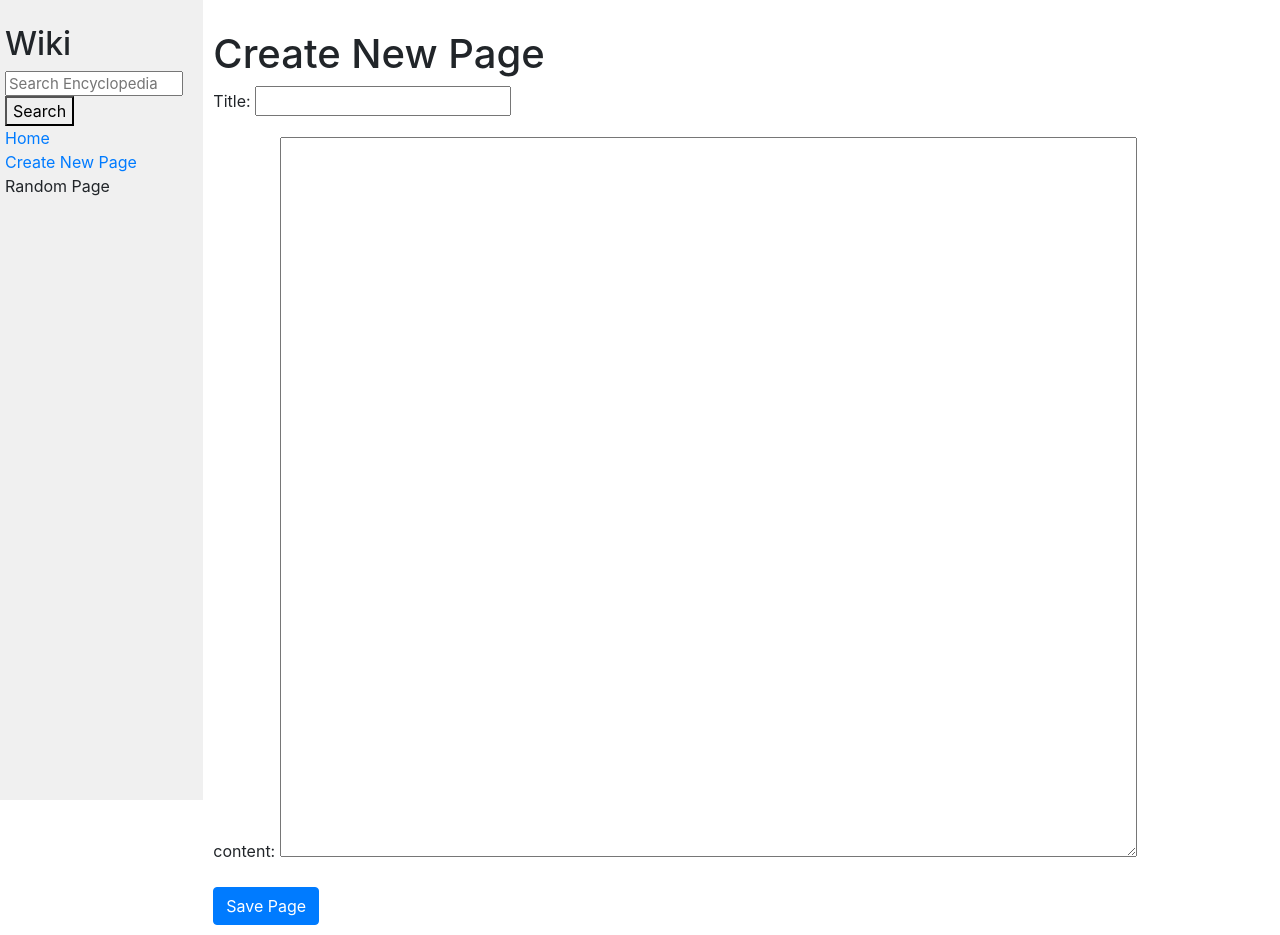
After one commit to joshua-simfukwe-15/wiki, a Django app: page /create/ in a window 1280 px wide. The commit adds this page. Run offline with Django 3.2, Linux system fonts and the light colour scheme; some libraries are stand-ins or nearby versions.

Commit message:
feat: add functionality to create new encyclopedia entries
- Implement "Create New Page" view accessible from the sidebar
- Allow users to input a title and Markdown content for the new entry
- Validate the title to ensure no entry with the same name already exists
- Show an error message if an entry with the provided title already exists
- Save the new entry to disk and redirect users to the newly created entry page

```diff
--- /dev/null
+++ b/encyclopedia/templates/encyclopedia/create_page.html
@@ -0,0 +1,23 @@
+{% extends "encyclopedia/layout.html" %}
+
+{% block title %}
+Create New Page
+{% endblock %}
+
+{% block body %}
+<h1>Create New Page</h1>
+
+{% if error %}
+<div class="alert alert-danger">
+    {{ error }}
+</div>
+{% endif %}
+
+<form action="{% url 'create' %}" method="post">
+    {% csrf_token %}
+    {{ form.as_p }}
+    <button type="submit" class="btn btn-primary">Save Page</button>
+</form>
+
+
+{% endblock %}
--- a/encyclopedia/templates/encyclopedia/layout.html
+++ b/encyclopedia/templates/encyclopedia/layout.html
@@ -23,7 +23,7 @@
                 <a href="{% url 'index' %}">Home</a>
             </div>
             <div>
-                Create New Page
+                <a href="{% url 'create' %}">Create New Page</a>
             </div>
             <div>
                 Random Page
--- a/encyclopedia/urls.py
+++ b/encyclopedia/urls.py
@@ -5,5 +5,6 @@ from . import views
 urlpatterns = [
     path("", views.index, name="index"),
     path("wiki/<str:title>", views.entry, name="entry"),
-    path("search", views.search, name="search")
+    path("search", views.search, name="search"),
+    path("create/", views.create_page, name="create")
 ]
--- a/encyclopedia/views.py
+++ b/encyclopedia/views.py
@@ -1,4 +1,7 @@
 from django.shortcuts import render, redirect
+from django import forms
+from django.http import HttpResponseRedirect
+from django.urls import reverse
 
 from . import util
 
@@ -42,3 +45,32 @@ def search(request):
         return render(request, "encyclopedia/index.html", {
             "entries": util.list_entries()
         })
+
+class NewPageForm(forms.Form):
+    title = forms.CharField(label="Title", max_length=100)
+    content = forms.CharField(widget=forms.Textarea, label="content")
+
+
+def create_page(request):
+    if request.method == "POST":
+        form = NewPageForm(request.POST)
+        if form.is_valid():
+            title = form.cleaned_data["title"]
+            content = form.cleaned_data["content"]
+
+            # Checks if the title already exists
+            if util.get_entry(title) is not None:
+                return render(request, "encyclopedia/create_page.html", {
+                    "form": form,
+                    "error": "An entry with this title already exists."
+                })
+
+            # Saves the new entry
+            util.save_entry(title, content)
+            return HttpResponseRedirect(reverse("entry", kwargs={"title": title}))
+    else:
+        form = NewPageForm()
+
+    return render(request, "encyclopedia/create_page.html", {
+        "form": form
+    })
```
